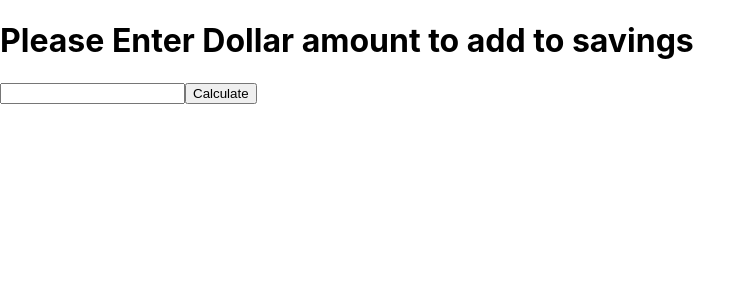
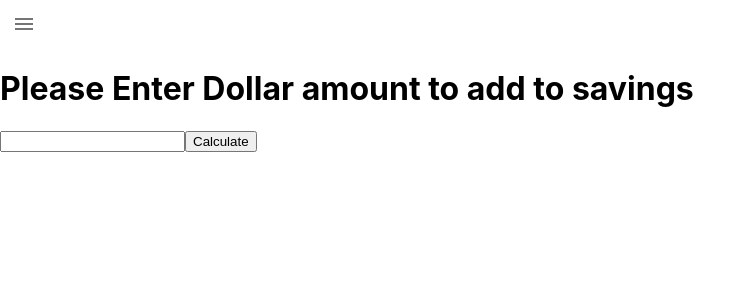
Before and after one commit to Lewis-Hamilton/budget, a React (Create React App) app: page / in a window 1280 px wide. Shown: the top 300 px of the page, without its empty margins (0-756 px from the left). Built offline with nearby package versions, Linux system fonts and the light colour scheme.

Commit message:
added navigation component

```diff
--- a/package.json
+++ b/package.json
@@ -3,11 +3,14 @@
   "version": "0.1.0",
   "private": true,
   "dependencies": {
+    "@material-ui/core": "^4.12.3",
+    "@material-ui/icons": "^4.11.2",
     "@testing-library/jest-dom": "^5.14.1",
     "@testing-library/react": "^11.2.7",
     "@testing-library/user-event": "^12.8.3",
     "react": "^17.0.2",
     "react-dom": "^17.0.2",
+    "react-router-dom": "^5.2.0",
     "react-scripts": "4.0.3",
     "web-vitals": "^1.1.2"
   },
--- a/src/App.js
+++ b/src/App.js
@@ -1,5 +1,14 @@
 import Home from "./components/home.js";
+import Nav from "./components/nav.js";
+import { BrowserRouter as Router, Switch, Route } from "react-router-dom";
 
 export default function App() {
-  return <Home />;
+  return (
+    <Router>
+      <Nav />
+      <Switch>
+        <Route exact path="/" component={Home}></Route>
+      </Switch>
+    </Router>
+  );
 }
--- /dev/null
+++ b/src/components/nav.js
@@ -0,0 +1,33 @@
+import React, { useState } from "react";
+import Drawer from "@material-ui/core/Drawer";
+import IconButton from "@material-ui/core/IconButton";
+import MenuIcon from "@material-ui/icons/Menu";
+import HomeIcon from "@material-ui/icons/Home";
+import List from "@material-ui/core/List";
+import ListItem from "@material-ui/core/ListItem";
+import ListItemIcon from "@material-ui/core/ListItemIcon";
+import ListItemText from "@material-ui/core/ListItemText";
+import { Link, Route } from "react-router-dom";
+
+export default function Nav() {
+  const [open, setOpen] = useState(false);
+  return (
+    <div>
+      <IconButton onClick={() => setOpen(true)}>
+        <MenuIcon />
+      </IconButton>
+      <Drawer anchor="right" open={open} onClose={() => setOpen(false)}>
+        <Route>
+          <List>
+            <ListItem button component={Link} to="/">
+              <ListItemIcon>
+                <HomeIcon />
+              </ListItemIcon>
+              <ListItemText>Home</ListItemText>
+            </ListItem>
+          </List>
+        </Route>
+      </Drawer>
+    </div>
+  );
+}
```
Also changed, not shown: 1 other file (tests, documents, lock files or other folders).
